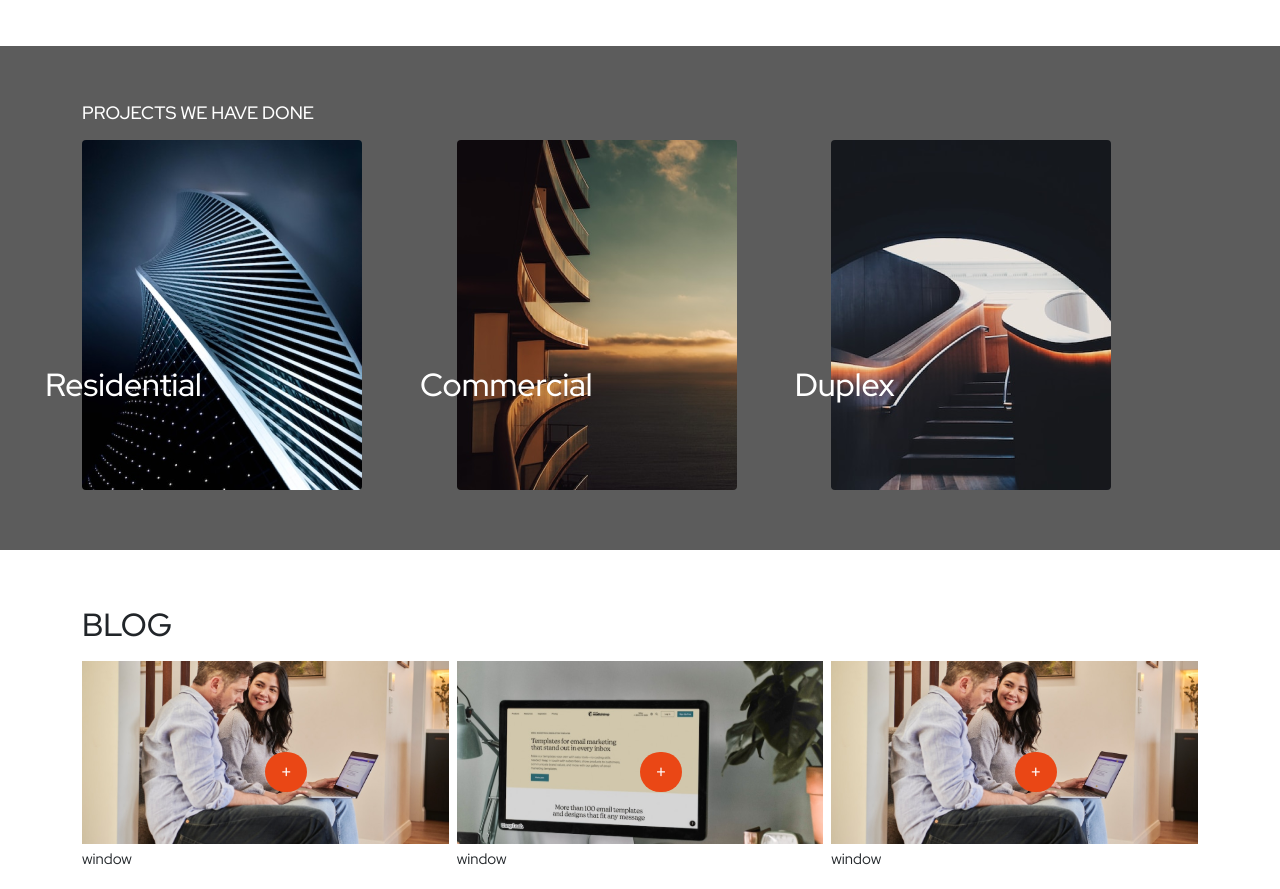
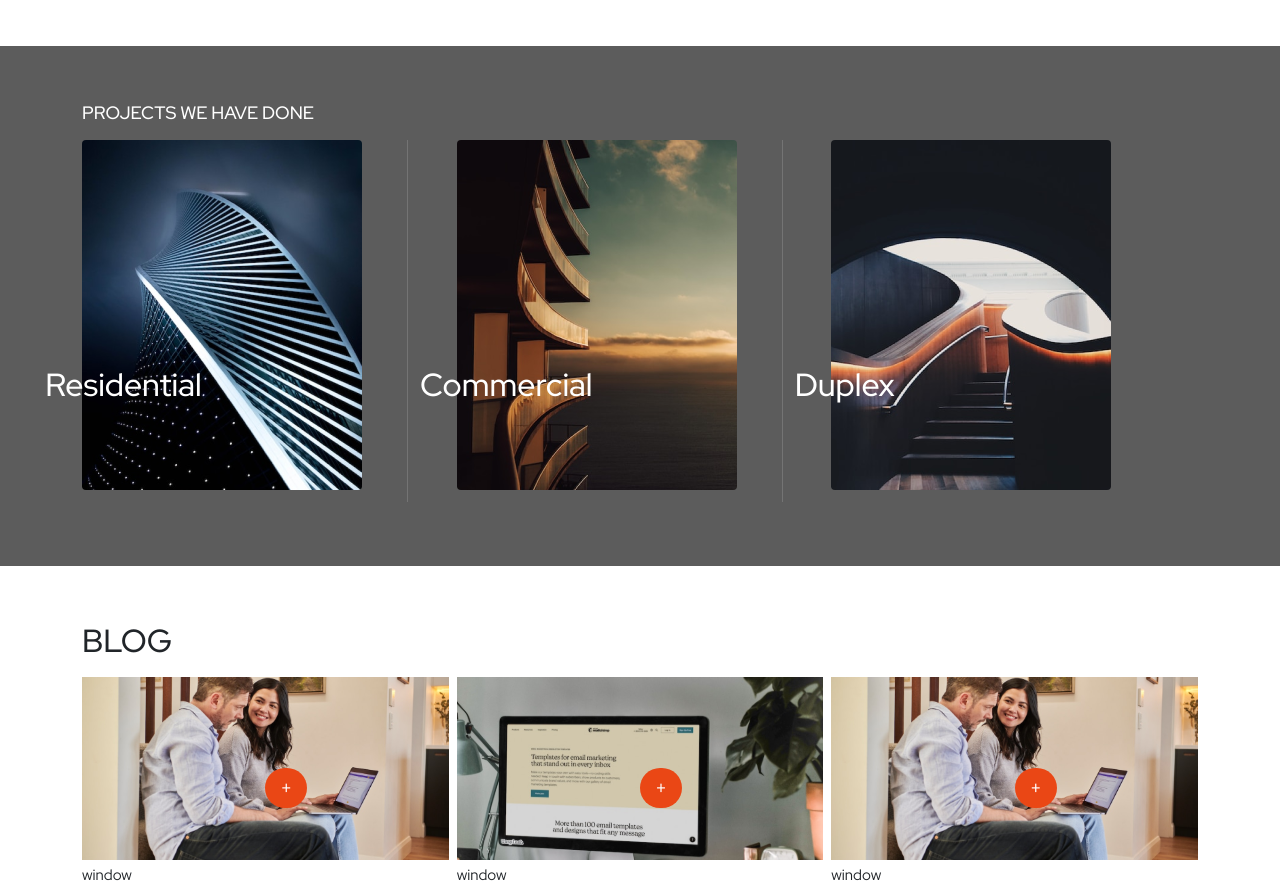
Before and after one commit to hasan-mia/notionhive, a React (Create React App) app: page / in a window 1280 px wide. Shown: the part 1300-2189 px from the top of the page. Built offline with nearby package versions, Linux system fonts and the light colour scheme.

Commit message:
finally done

```diff
--- a/src/Frontend/components/Projects.js
+++ b/src/Frontend/components/Projects.js
@@ -9,8 +9,8 @@ const Projects = () => {
         <section className='projects text-white'>
             <div className="container py-2 py-lg-5">
                 <h1 className='font-18 py-2 text-uppercase'>Projects We have done</h1>
-                <div className="row g-2">
-                    <div className="col-12 col-md-4">
+                <ul className="row g-2 list-unstyled">
+                    <li className="col-12 col-md-4">
                         <div className="project d-flex position-relative flex-column">
                             <div className='imgContainer'>
                                 <img src={project1} alt="project"/>
@@ -22,9 +22,9 @@ const Projects = () => {
                                 <p>Lorem ipsum dolor sit amet, consectetur adipiscing elit, sed do eiusmod tempor incididunt ut labore</p>
                             </div>
                         </div>
-                    </div>
+                    </li>
 
-                    <div className="col-12 col-md-4">
+                    <li className="col-12 col-md-4">
                         <div className="project d-flex position-relative flex-column">
                             <div className='imgContainer'>
                                 <img src={project2} alt="project"/>
@@ -36,9 +36,9 @@ const Projects = () => {
                                 <p>Lorem ipsum dolor sit amet, consectetur adipiscing elit, sed do eiusmod tempor incididunt ut labore</p>
                             </div>
                         </div>
-                    </div>
+                    </li>
 
-                    <div className="col-12 col-md-4">
+                    <li className="col-12 col-md-4">
                         <div className="project d-flex position-relative flex-column">
                             <div className='imgContainer'>
                                 <img src={project3} alt="project"/>
@@ -50,10 +50,10 @@ const Projects = () => {
                                 <p>Lorem ipsum dolor sit amet, consectetur adipiscing elit, sed do eiusmod tempor incididunt ut labore</p>
                             </div>
                         </div>
-                    </div>
+                    </li>
 
 
-                </div>
+                </ul>
             </div>
         </section>
     );
--- a/src/Frontend/styles/Projects.css
+++ b/src/Frontend/styles/Projects.css
@@ -31,6 +31,7 @@
     display: none;
     transition: 0.3s ease-in-out;
 }
+
 .container .project .imgContainer:hover .plus {
     display: block;
 }
@@ -73,11 +74,29 @@
     display: none;
 }
 
+@media only screen and (min-width: 768px) {
+    li .project::after {
+        position: absolute;
+        content: "";
+        height: 100%;
+        width: 1px;
+        background: #747474;
+        right: 11%;
+    }
+
+    li:last-child .project::after {
+        position: absolute;
+        content: "";
+        width: 0;
+    }
+}
+
 @media only screen and (max-width: 767px) {
-    .container .project .content{
+    .container .project .content {
         width: 100%;
         margin-bottom: 3rem;
     }
+
     .container .project .imgContainer img {
         width: 100%;
     }
@@ -92,6 +111,7 @@
     .container .project .imgContainer {
         left: -2px;
     }
+
     .project-title {
         left: 24%;
     }
```
